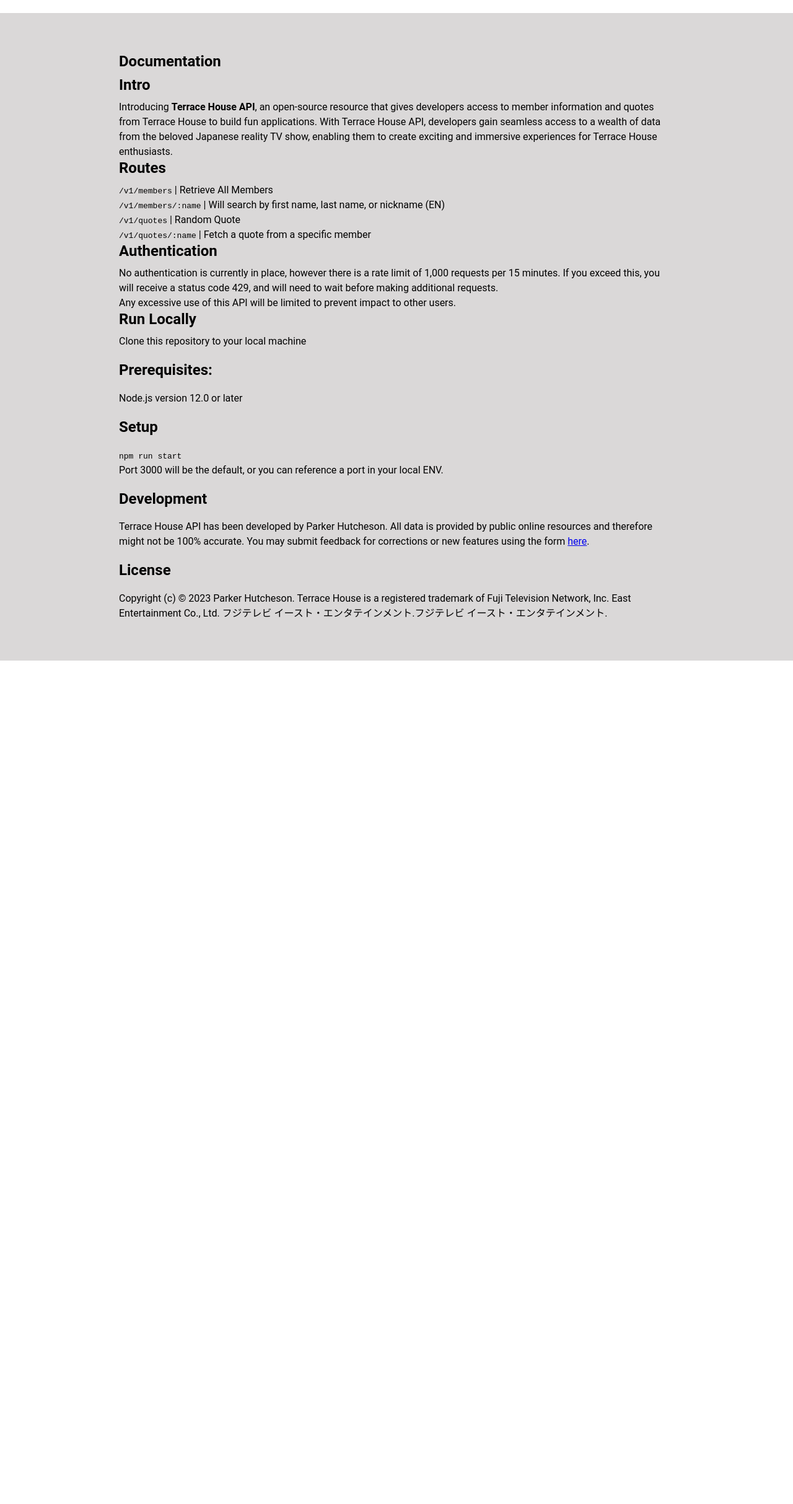
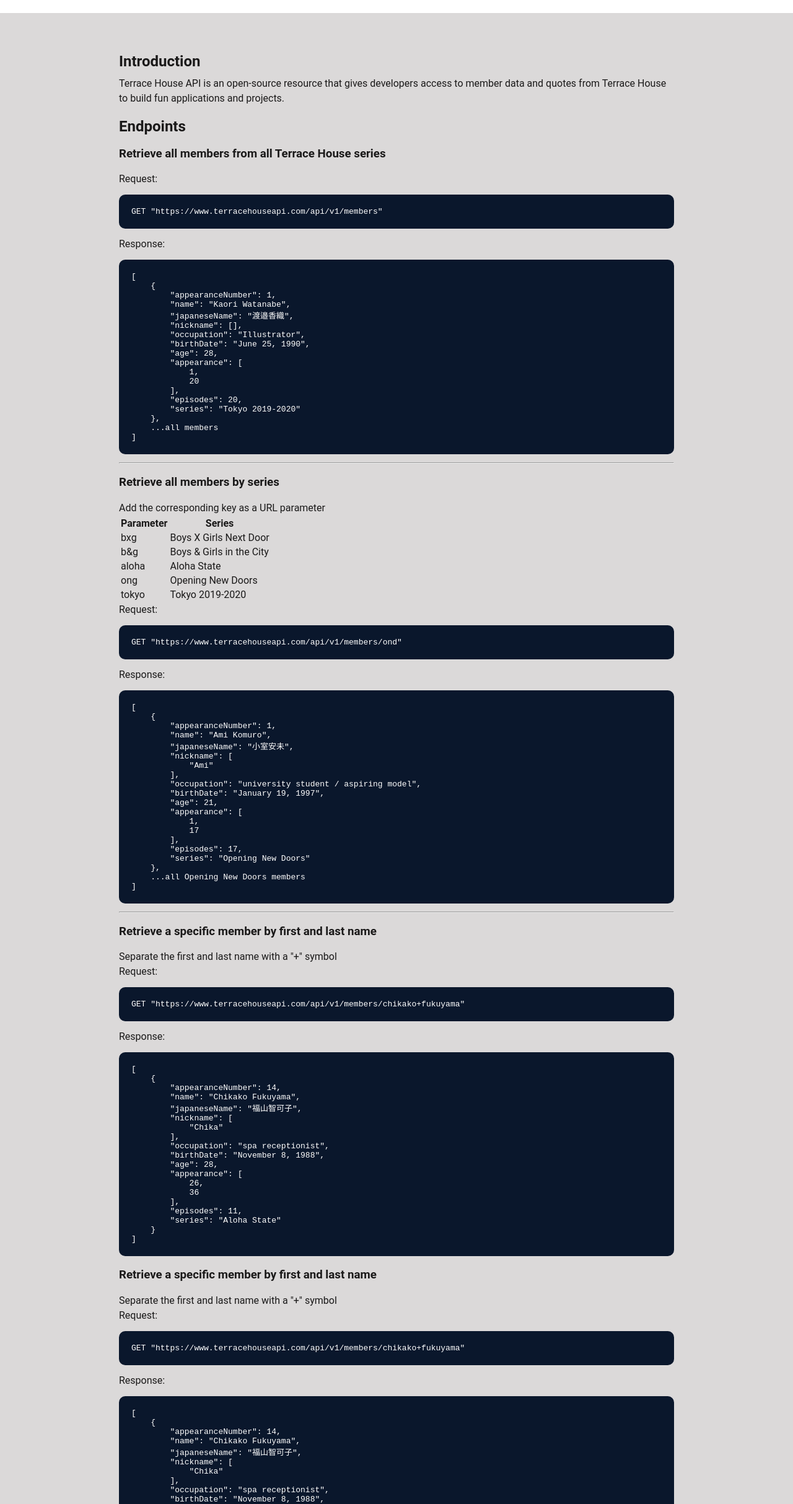
Before and after one commit to Parker9706/terrace-house-api, a website: page src/frontend/index.html in a window 1280 px wide. Shown: the part 271-2698 px from the top of the page at 62% size. Before the commit the page ends 1337 px from the top, so only its background shows below. Drawn offline with Linux system fonts and the light colour scheme.

Commit message:
Frontend README Adjustments

```diff
--- a/src/frontend/index.html
+++ b/src/frontend/index.html
@@ -1,46 +1,243 @@
 <!DOCTYPE html>
 <html>
+
 <head>
   <meta name="viewport" content="width=device-width, initial-scale=1.0">
   <title>Terrace House API</title>
   <link rel="icon" href="./assets/favicon.ico" type="image/x-icon">
   <link rel="stylesheet" href="styles.css">
 </head>
+
 <body>
   <header>
     <img id="th-api-logo" src="./assets/terracehouse_logo.png" alt="TH_API_Logo">
   </header>
   <main>
     <section id="documentation">
-      <h1>Documentation</h1>
-      <h1 id="intro">Intro</h1>
-      <p>Introducing <strong>Terrace House API</strong>, an open-source resource that gives developers access to member
-        information and quotes from Terrace House to build fun applications. With Terrace House API, developers gain
-        seamless access to a wealth of data from the beloved Japanese reality TV show, enabling them to create exciting
-        and immersive experiences for Terrace House enthusiasts. </p>
-      <h1 id="routes">Routes</h1>
-      <p><code>/v1/members</code> | Retrieve All Members</p>
-      <p><code>/v1/members/:name</code> | Will search by first name, last name, or nickname (EN)</p>
-      <p><code>/v1/quotes</code> | Random Quote</p>
-      <p><code>/v1/quotes/:name</code> | Fetch a quote from a specific member</p>
-      <h1 id="authentication">Authentication</h1>
-      <p>No authentication is currently in place, however there is a rate limit of 1,000 requests per 15 minutes. If you
-        exceed this, you will receive a status code 429, and will need to wait before making additional requests. </p>
-      <p>Any excessive use of this API will be limited to prevent impact to other users.</p>
-      <h1 id="run-locally">Run Locally</h1>
-      <p>Clone this repository to your local machine</p>
-      <h2 id="prerequisites-">Prerequisites:</h2>
-      <p>Node.js version 12.0 or later</p>
-      <h2 id="setup">Setup</h2>
-      <p><code>npm run start</code></p>
-      <p>Port 3000 will be the default, or you can reference a port in your local ENV.</p>
-      <h2 id="development">Development</h2>
-      <p>Terrace House API has been developed by Parker Hutcheson. All data is provided by public online resources and
-        therefore might not be 100% accurate. You may submit feedback for corrections or new features using the form <a
-          href="www.airtable.com">here</a>.</p>
-      <h2 id="license">License</h2>
-      <p>Copyright (c) © 2023 Parker Hutcheson. Terrace House is a registered trademark of Fuji Television Network, Inc.
-        East Entertainment Co., Ltd. フジテレビ イースト・エンタテインメント.フジテレビ イースト・エンタテインメント.</p>
+
+<h1>Introduction</h1>
+<p>Terrace House API is an open-source resource that gives developers access to member data and quotes from Terrace House to build fun applications and projects. </p>
+<br>
+<h1>Endpoints</h1>
+<h3>Retrieve all members from all Terrace House series</h3>
+<p>Request:</p>
+<pre><code class="language-shell">GET &quot;https://www.terracehouseapi.com/api/v1/members&quot;
+</code></pre>
+<p>Response:</p>
+<pre><code class="language-json">[
+    {
+        &quot;appearanceNumber&quot;: 1,
+        &quot;name&quot;: &quot;Kaori Watanabe&quot;,
+        &quot;japaneseName&quot;: &quot;渡邉香織&quot;,
+        &quot;nickname&quot;: [],
+        &quot;occupation&quot;: &quot;Illustrator&quot;,
+        &quot;birthDate&quot;: &quot;June 25, 1990&quot;,
+        &quot;age&quot;: 28,
+        &quot;appearance&quot;: [
+            1,
+            20
+        ],
+        &quot;episodes&quot;: 20,
+        &quot;series&quot;: &quot;Tokyo 2019-2020&quot;
+    },
+    ...all members
+]
+</code></pre>
+<hr />
+<h3>Retrieve all members by series</h3>
+<p>Add the corresponding key as a URL parameter</p>
+<table>
+<thead>
+<tr>
+<th>Parameter</th>
+<th>Series</th>
+</tr>
+</thead>
+<tbody>
+<tr>
+<td>bxg</td>
+<td>Boys X Girls Next Door</td>
+</tr>
+<tr>
+<td>b&amp;g</td>
+<td>Boys &amp; Girls in the City</td>
+</tr>
+<tr>
+<td>aloha</td>
+<td>Aloha State</td>
+</tr>
+<tr>
+<td>ong</td>
+<td>Opening New Doors</td>
+</tr>
+<tr>
+<td>tokyo</td>
+<td>Tokyo 2019-2020</td>
+</tr>
+</tbody>
+</table>
+<p>Request:</p>
+<pre><code class="language-shell">GET &quot;https://www.terracehouseapi.com/api/v1/members/ond&quot;
+</code></pre>
+<p>Response:</p>
+<pre><code class="language-json">[
+    {
+        &quot;appearanceNumber&quot;: 1,
+        &quot;name&quot;: &quot;Ami Komuro&quot;,
+        &quot;japaneseName&quot;: &quot;小室安未&quot;,
+        &quot;nickname&quot;: [
+            &quot;Ami&quot;
+        ],
+        &quot;occupation&quot;: &quot;university student / aspiring model&quot;,
+        &quot;birthDate&quot;: &quot;January 19, 1997&quot;,
+        &quot;age&quot;: 21,
+        &quot;appearance&quot;: [
+            1,
+            17
+        ],
+        &quot;episodes&quot;: 17,
+        &quot;series&quot;: &quot;Opening New Doors&quot;
+    },
+    ...all Opening New Doors members
+]
+</code></pre>
+<hr />
+<h3>Retrieve a specific member by first and last name</h3>
+<p>Separate the first and last name with a &quot;+&quot; symbol</p>
+<p>Request:</p>
+<pre><code class="language-shell">GET &quot;https://www.terracehouseapi.com/api/v1/members/chikako+fukuyama&quot;
+</code></pre>
+<p>Response:</p>
+<pre><code class="language-json">[
+    {
+        &quot;appearanceNumber&quot;: 14,
+        &quot;name&quot;: &quot;Chikako Fukuyama&quot;,
+        &quot;japaneseName&quot;: &quot;福山智可子&quot;,
+        &quot;nickname&quot;: [
+            &quot;Chika&quot;
+        ],
+        &quot;occupation&quot;: &quot;spa receptionist&quot;,
+        &quot;birthDate&quot;: &quot;November 8, 1988&quot;,
+        &quot;age&quot;: 28,
+        &quot;appearance&quot;: [
+            26,
+            36
+        ],
+        &quot;episodes&quot;: 11,
+        &quot;series&quot;: &quot;Aloha State&quot;
+    }
+]
+</code></pre>
+<h3>Retrieve a specific member by first and last name</h3>
+<p>Separate the first and last name with a &quot;+&quot; symbol</p>
+<p>Request:</p>
+<pre><code class="language-shell">GET &quot;https://www.terracehouseapi.com/api/v1/members/chikako+fukuyama&quot;
+</code></pre>
+<p>Response:</p>
+<pre><code class="language-json">[
+    {
+        &quot;appearanceNumber&quot;: 14,
+        &quot;name&quot;: &quot;Chikako Fukuyama&quot;,
+        &quot;japaneseName&quot;: &quot;福山智可子&quot;,
+        &quot;nickname&quot;: [
+            &quot;Chika&quot;
+        ],
+        &quot;occupation&quot;: &quot;spa receptionist&quot;,
+        &quot;birthDate&quot;: &quot;November 8, 1988&quot;,
+        &quot;age&quot;: 28,
+        &quot;appearance&quot;: [
+            26,
+            36
+        ],
+        &quot;episodes&quot;: 11,
+        &quot;series&quot;: &quot;Aloha State&quot;
+    }
+]
+</code></pre>
+<h3>Search for members by name or nickname</h3>
+<p>Use a general search to look for members, including nicknames! This endpoint can bring back multiple members with similar names, or help you find a specific member by their nick name.</p>
+<p>Request:</p>
+<pre><code class="language-shell">GET &quot;https://www.terracehouseapi.com/api/v1/members/tap&quot;
+</code></pre>
+<p>Response:</p>
+<pre><code class="language-json">[
+  {
+        &quot;appearanceNumber&quot;: 3,
+        &quot;name&quot;: &quot;Yuki Adachi&quot;,
+        &quot;japaneseName&quot;: &quot;安達雄基&quot;,
+        &quot;nickname&quot;: [
+            &quot;Tap&quot;
+        ],
+        &quot;occupation&quot;: &quot;tap dancer&quot;,
+        &quot;birthDate&quot;: &quot;August 19, 1987&quot;,
+        &quot;age&quot;: 27,
+        &quot;appearance&quot;: [
+            1,
+            17
+        ],
+        &quot;episodes&quot;: 17,
+        &quot;series&quot;: &quot;Boys &amp; Girls in the City&quot;
+    }
+]
+</code></pre>
+<h3>Retrieve a random quote from Terrace House</h3>
+<p>This endpoint will fetch a random quote from the show</p>
+<p>Request:</p>
+<pre><code class="language-shell">GET &quot;https://www.terracehouseapi.com/api/v1/quotes&quot;
+</code></pre>
+<p>Response:</p>
+<pre><code class="language-json">{
+    &quot;name&quot;: &quot;Minori Nakada&quot;,
+    &quot;japaneseName&quot;: &quot;中田みのり&quot;,
+    &quot;quote&quot;: &quot;I love having free time. I can live forever doing nothing.&quot;
+}
+</code></pre>
+<h3>Retrieve all quotes from a member</h3>
+<p>This endpoint will fetch all quotes from a member, depending on if there is any available. Like in the members endpoint, provide the first name and last name separated by a &quot;+&quot; symbol.</p>
+<p>Request:</p>
+<pre><code class="language-shell">GET &quot;https://www.terracehouseapi.com/api/v1/quotes/minori+nakada&quot;
+</code></pre>
+<p>Response:</p>
+<pre><code class="language-json">[
+    {
+        &quot;name&quot;: &quot;Minori Nakada&quot;,
+        &quot;japaneseName&quot;: &quot;中田みのり&quot;,
+        &quot;quote&quot;: &quot;I love having free time. I can live forever doing nothing.&quot;
+    }
+]
+</code></pre>
+<h2>Coming Soon</h2>
+<ul>
+<li>Studio Commentator Data</li>
+<li>Guests Data</li>
+<li>Images for Characters</li>
+<li>Series &amp; Episode Data</li>
+<li>Japanese Data</li>
+</ul>
+<h1>Contribute</h1>
+<p>Pull requests are welcome. For major changes, please open an issue first
+to discuss what you would like to change.</p>
+<p><a href="www.github.com/parkerhutcheson/terrace-house-api">Terrace House API Repository</a></p>
+<br>
+<h1>Authentication</h1>
+<p>No authentication is currently in place, however there is a rate limit of 10,000 requests per 15 minutes. If you exceed this, you will receive a status code 429, and will need to wait before making additional requests.</p>
+<p>Any excessive use of this API will be limited to prevent impact to other users.</p>
+<br>
+<h1>Local Development</h1>
+<p>Clone this <a href="www.github.com/parkerhutcheson/terrace-house-api">repository</a> to your local machine.</p>
+<h2>Prerequisites:</h2>
+<p>Node.js version 12.0 or later</p>
+<h2>Setup</h2>
+<p>Run the following command in your terminal:</p>
+<pre><code class="language-bash">npm run start
+</code></pre>
+<p>The server will begin running on localhost:3000.</p>
+<br>
+
+<h1>License</h1>
+<p>Terrace House API has been developed by Parker Hutcheson. All data is provided by public online resources and therefore might not be 100% accurate. Please see how to contribute above to improve or correct data.</p>
+<p>Copyright (c) © 2023 Parker Hutcheson. Terrace House is a registered trademark of Fuji Television Network, Inc. East Entertainment Co., Ltd. フジテレビ イースト・エンタテインメント.フジテレビ イースト・エンタテインメント.</p>
+
     </section>
   </main>
 
--- a/src/frontend/styles.css
+++ b/src/frontend/styles.css
@@ -1,6 +1,13 @@
 html {
   font-family: 'Roboto', sans-serif;
-  /* color: rgb(250, 250, 250); */
+  color: rgb(26, 25, 25);
+}
+
+pre {
+  background-color: rgb(10, 23, 44);
+  padding: 20px;
+  border-radius: 10px;
+  color: white;
 }
 
 body, h1, p {
@@ -22,7 +29,7 @@
   padding: 15%;
   padding-top: 5%;
   padding-bottom: 5%;
-  background-color: #dad8d8;
+  background-color: #dbd9d9;
 }
 
 h1 {
```
Also changed, not shown: README.md.
